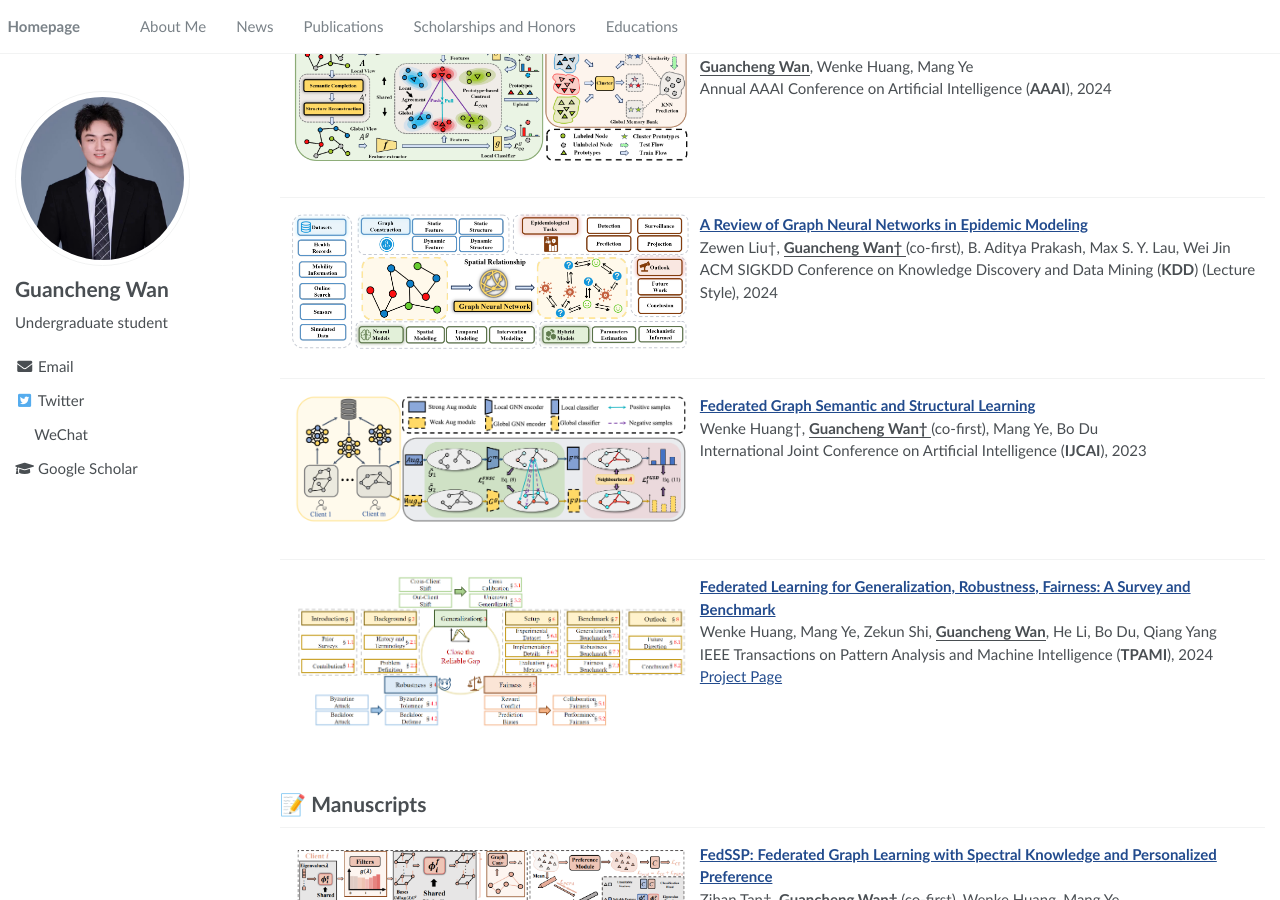
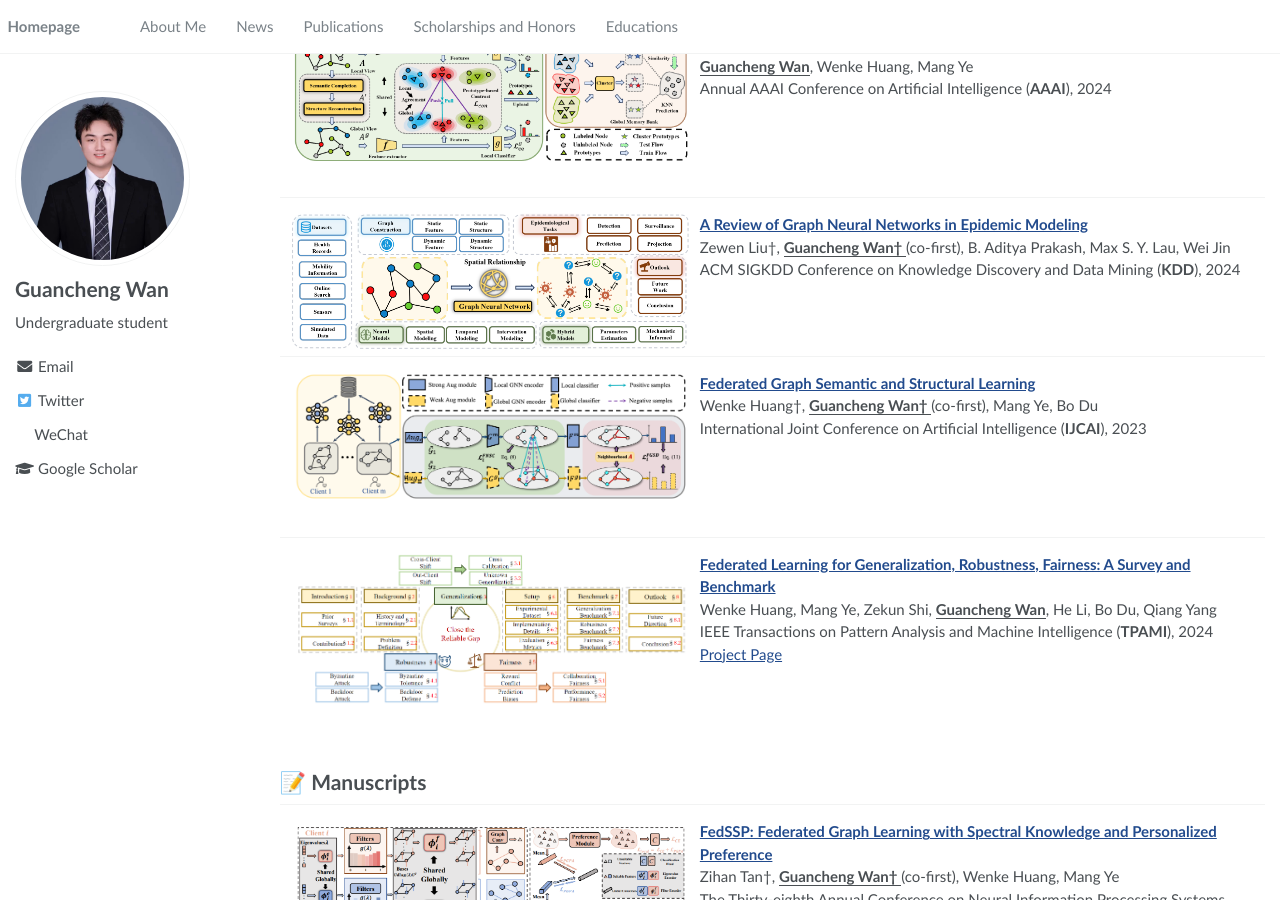
Before and after one commit to SuHui03/guanchengWan.github.io, a Jekyll site: the page built from _pages/about.md, in a window 1280 px wide and 900 px high, scrolled down 997 px. Built offline with Jekyll 4.4.1, drawn with Linux system fonts in a browser that asks for light colours.

Commit message:
Update about.md

```diff
--- a/_pages/about.md
+++ b/_pages/about.md
@@ -106,7 +106,7 @@ hspace="10" wspace="20" src="../images/episurvey.png">
 </dt>
   <dd><a href="https://arxiv.org/abs/2403.19852"><strong>A Review of Graph Neural Networks in Epidemic Modeling</strong></a></dd>
 <dd>Zewen Liu&dagger;, <strong><u>Guancheng Wan&dagger; </u></strong>(co-first), B. Aditya Prakash, Max S. Y. Lau, Wei Jin</dd>
-    <dd>ACM SIGKDD Conference on Knowledge Discovery and Data Mining (<strong>KDD</strong>) (Lecture Style), 2024</dd>
+    <dd>ACM SIGKDD Conference on Knowledge Discovery and Data Mining (<strong>KDD</strong>), 2024</dd>
 </dl>
 
 <br/>
```
